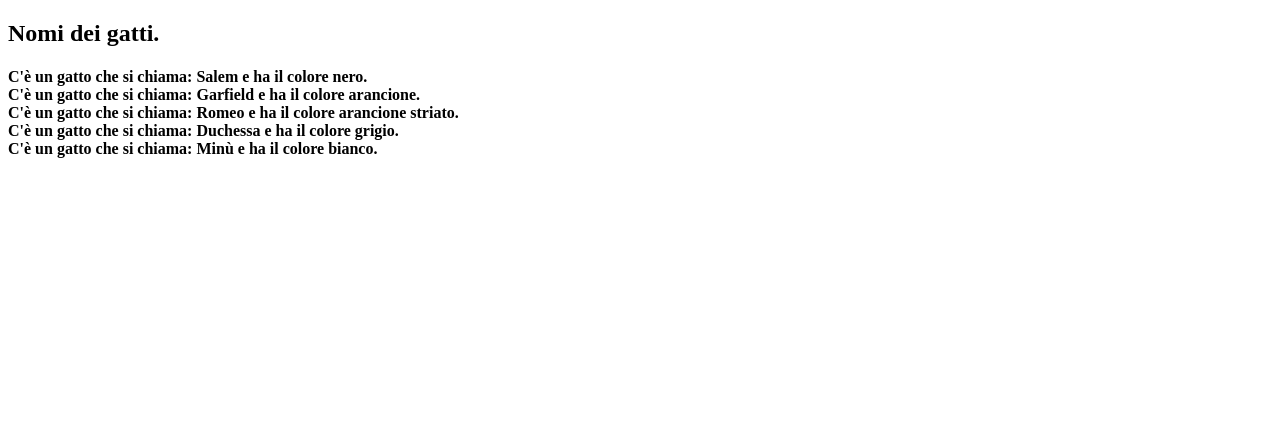
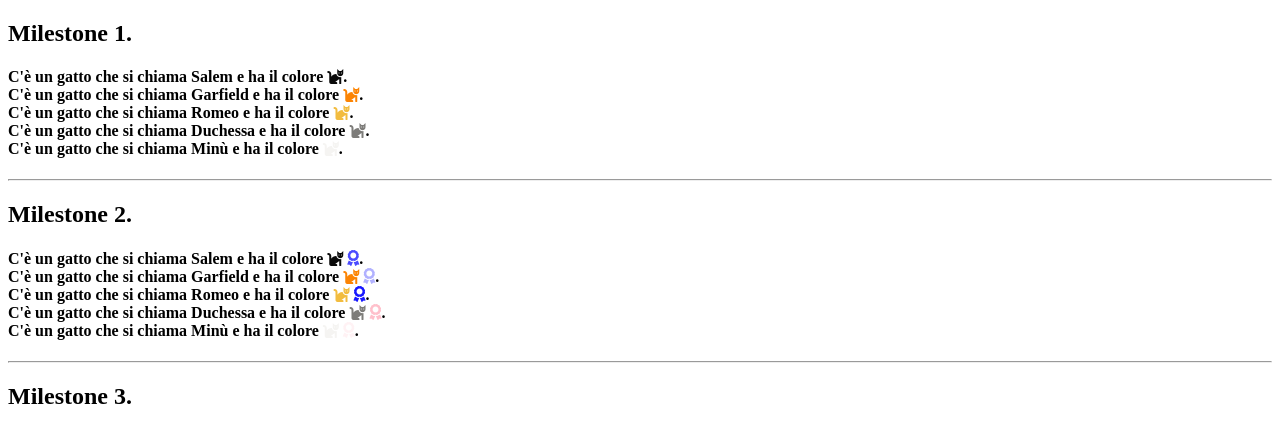
Before and after one commit to AlessioDiPietro/js-es6-cats, a plain HTML site: page index.html in a window 1280 px wide. Drawn offline with Linux system fonts and the light colour scheme.

Commit message:
ADD-milestone2

```diff
--- a/index.html
+++ b/index.html
@@ -4,12 +4,24 @@
     <meta charset="UTF-8">
     <meta http-equiv="X-UA-Compatible" content="IE=edge">
     <meta name="viewport" content="width=device-width, initial-scale=1.0">
+    <link rel="stylesheet" href="https://cdnjs.cloudflare.com/ajax/libs/font-awesome/5.15.3/css/all.min.css" integrity="sha512-iBBXm8fW90+nuLcSKlbmrPcLa0OT92xO1BIsZ+ywDWZCvqsWgccV3gFoRBv0z+8dLJgyAHIhR35VZc2oM/gI1w==" crossorigin="anonymous" referrerpolicy="no-referrer" />
     <title>Gattini</title>
 </head>
 <body>
 
-    <h2>Nomi dei gatti.</h2>
+    <h2>Milestone 1.</h2>
     <h4 id="nome_gatti"></h4>
+    <hr>
+
+    <h2>Milestone 2.</h2>
+    <h4 id="nome_gatti_fiocco"></h4>
+    <hr>
+
+
+    <h2>Milestone 3.</h2>
+    <h4 id="tutti_gatti"></h4>
+
+
 
     <script src="js/script.js"></script>
 </body>
--- a/js/script.js
+++ b/js/script.js
@@ -2,40 +2,41 @@
 //* Tramite il forEach(), stampare in pagina tutti i gattini, ciascuno con il proprio colore e il proprio nome.
 //* Milestone 2 Dividere i gatti in due contenitori distinti in base al sesso e aggiungere a fianco di ogni gattino un fiocco colorato di rosa, se femmina, o di blu, se maschio. Il colore del fiocco deve essere più tenue se il gatto è più giovane, più scuro se il gatto è più vecchio.
 //* Milestone 3 Creare un nuovo array con prima tutti i gattini femmina e poi tutti i gattini maschio, inserendo solamente nome, colore e opacità del fiocco per ogni gatto.
-//* Fate la prima Milestone da soli e poi attendete in comunicazioni l'orario del collegamento.
 
 
 
-//* Milestone 1 Definire un array di oggetti; ogni oggetto rappresenta un gatto, che è caratterizzato da: nome, età, colore e sesso.
+
+//! Milestone 1
+//* Definire un array di oggetti; ogni oggetto rappresenta un gatto, che è caratterizzato da: nome, età, colore e sesso.
 const gruppoGatti = [
     {
         nome : "Salem",
         eta : 7,
-        colore : "nero",
+        colore : "#0a0a0a",
         sesso : "maschio"
     },
     {
         nome : "Garfield",
         eta : 3,
-        colore : "arancione",
+        colore : "#fc8403",
         sesso : "maschio"
     },
     {
         nome : "Romeo",
         eta : 9,
-        colore : "arancione striato",
+        colore : "#f2bc3f",
         sesso : "maschio"
     },
     {
         nome : "Duchessa",
         eta : 10,
-        colore : "grigio",
+        colore : "#7d7c79",
         sesso : "femmina"
     },
     {
         nome : "Minù",
         eta : 2,
-        colore : "bianco",
+        colore : "#f5f4f2",
         sesso : "femmina"
     },
 ];
@@ -45,6 +46,56 @@
 gruppoGatti.forEach((element) => {
     document.getElementById("nome_gatti").innerHTML +=
     `
-        C'è un gatto che si chiama: ${element.nome} e ha il colore ${element.colore}. <br>
+        C'è un gatto che si chiama ${element.nome} e ha il colore <i class="fas fa-cat" style="color:${element.colore}"></i>.<br>
     `;
 });
+
+
+
+//! Milestone 2
+//* Dividere i gatti in due contenitori distinti in base al sesso e aggiungere a fianco di ogni gattino un fiocco colorato di rosa, se femmina, o di blu, se maschio. Il colore del fiocco deve essere più tenue se il gatto è più giovane, più scuro se il gatto è più vecchio.
+
+
+const rosa = "pink";
+const blue = "blue";
+
+
+const nGruppoGatti = gruppoGatti.map((element) => {
+
+    const nome = element.nome;
+    const eta = element.eta;
+    const colore = element.colore;
+    const sesso = element.sesso;
+
+
+    //* a fianco di ogni gattino un fiocco colorato di rosa, se femmina, o di blu, se maschio.
+    let fioccoColore = blue;
+    if (sesso === "femmina"){
+        fioccoColore = rosa;
+    }
+
+
+    //* Il colore del fiocco deve essere più tenue se il gatto è più giovane, più scuro se il gatto è più vecchio.
+    const opacita = element.eta / 10;
+
+    return {
+        nome,
+        eta,
+        colore,
+        sesso,
+        fiocco : {
+            colore : fioccoColore,
+            opacita : opacita
+
+        }
+
+    }
+});
+
+// Ristampa dei gatti con il fiocco.
+nGruppoGatti.forEach((element) => {
+    document.getElementById("nome_gatti_fiocco").innerHTML +=
+    `
+        C'è un gatto che si chiama ${element.nome} e ha il colore <i class="fas fa-cat" style="color:${element.colore}"></i> <i class="fas fa-award" style="color:${element.fiocco.colore}; opacity:${element.fiocco.opacita}"></i>.<br>
+    `;
+});
```
